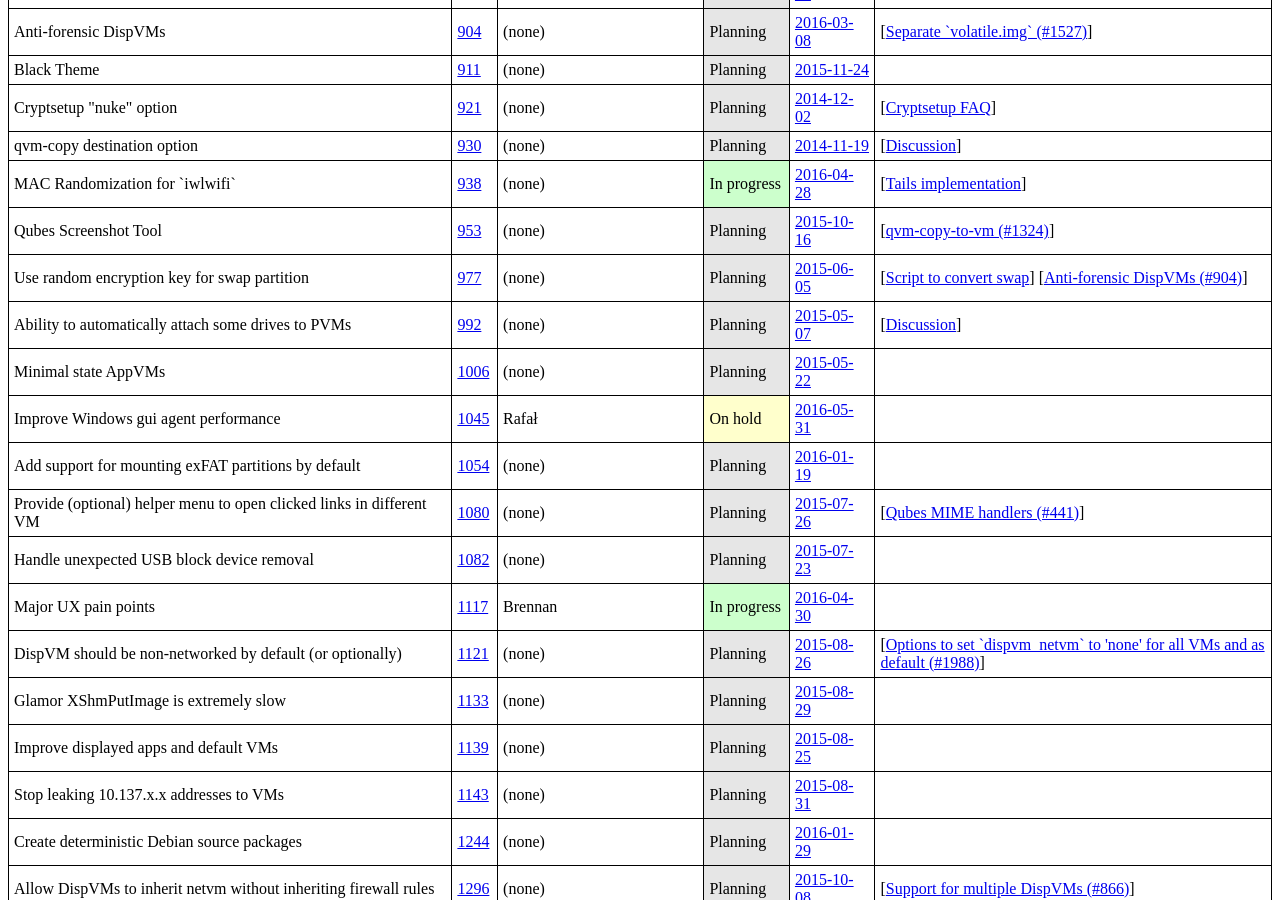
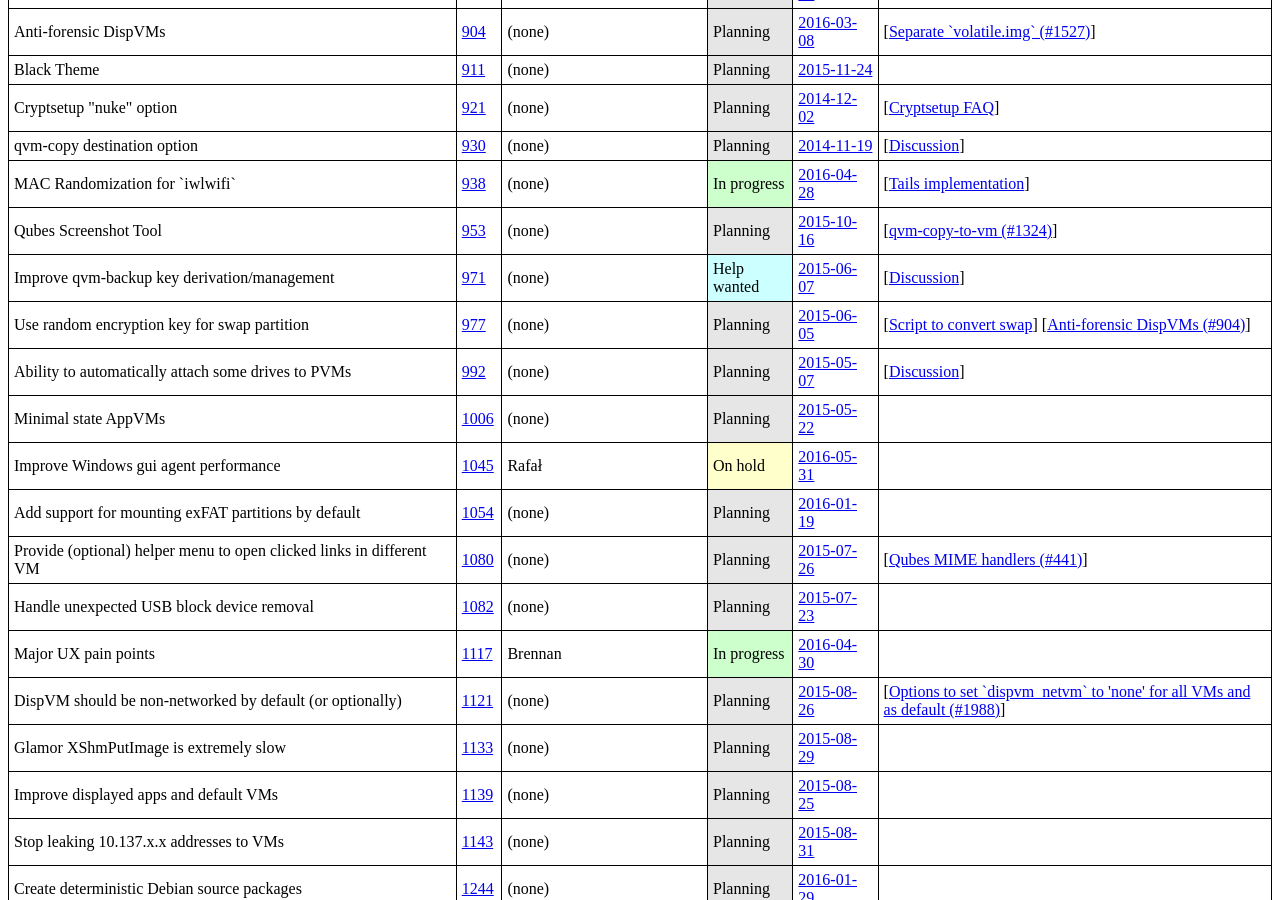
Before and after one commit to QubesOS/qubes-issues, a Jekyll site: the page built from index.md, in a window 1280 px wide and 900 px high, scrolled down 1198 px. Built offline with Jekyll 4.4.1, drawn with Linux system fonts in a browser that asks for light colours.

Commit message:
Track #971

```diff
--- a/_data/features.yml
+++ b/_data/features.yml
@@ -437,6 +437,21 @@
   - desc   :
     url    :
 
+- name   : Improve qvm-backup key derivation/management
+  issue  : 971
+  devs   :
+  status :
+    term   : Help wanted
+    url    :
+  updated:
+    date   : 2015-06-07
+    url    : https://github.com/QubesOS/qubes-issues/issues/971#issuecomment-224171422
+  info   :
+  - desc   : Discussion
+    url    : https://groups.google.com/d/msg/qubes-devel/CZ7WRwLXcnk/u_rZPoVxL5IJ
+  - desc   :
+    url    :
+
 - name   : Use random encryption key for swap partition
   issue  : 977
   devs   :
@@ -447,9 +462,9 @@
     date   : 2015-06-05
     url    : https://github.com/QubesOS/qubes-issues/issues/977#issuecomment-109480388
   info   :
-  - desc   : [Script to convert swap]
+  - desc   : Script to convert swap
     url    : https://gist.github.com/rustybird/917ac2560fe4e9541d1f
-  - desc   : [Anti-forensic DispVMs (#904)]
+  - desc   : Anti-forensic DispVMs (#904)
     url    : https://github.com/QubesOS/qubes-issues/issues/904
 
 - name   : Ability to automatically attach some drives to PVMs
```
